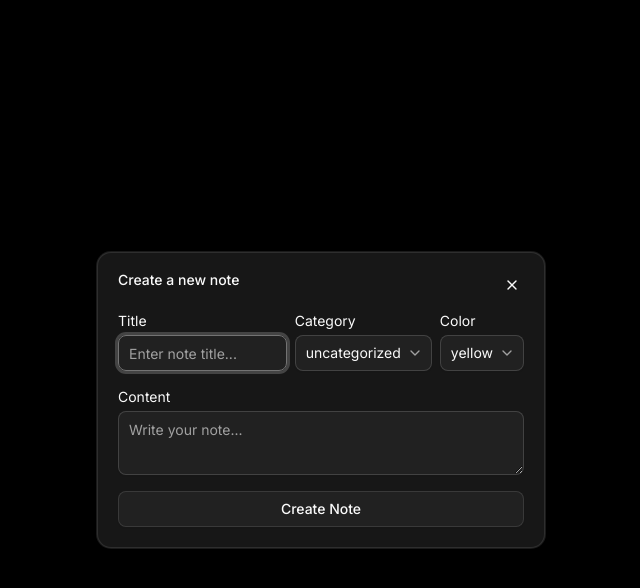
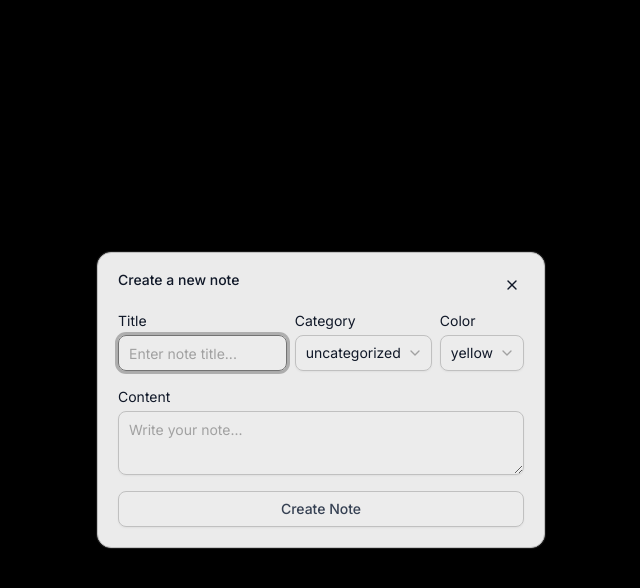
Before and after one commit to DenisDK/Zustand-mini-task, a Next.js app: page / in a window 1280 px wide. Both pictures are taken after typing "Sample" into the empty fields and a click on the button "+ New Note". Shown: the top 588 px of the page, without its empty margins (319-959 px from the left). Built offline with nearby package versions, Linux system fonts and the light colour scheme.

Commit message:
change style CreateNoteDialog

```diff
--- a/modules/notes/components/CreateNoteDialog.tsx
+++ b/modules/notes/components/CreateNoteDialog.tsx
@@ -74,18 +74,26 @@ const CreateNoteDialog = ({
 
   return (
     <Dialog open={open} onOpenChange={onOpenChange}>
-      <DialogContent className={"border p-5"}>
+      <DialogContent
+        className={
+          "border p-5 border-[#c0c0c0] bg-[#ebebeb] text-gray-900 shadow-xl"
+        }
+      >
         <DialogHeader>
-          <DialogTitle>{note ? "Edit note" : "Create a new note"}</DialogTitle>
+          <DialogTitle className={"text-gray-900"}>
+            {note ? "Edit note" : "Create a new note"}
+          </DialogTitle>
         </DialogHeader>
 
         <div className="space-y-4">
           <div className="flex items-center gap-2">
             <div className="flex-1">
-              <label htmlFor="note-title">Title</label>
+              <label htmlFor="note-title" className="text-gray-900">
+                Title
+              </label>
               <Input
                 id="note-title"
-                className="mt-1"
+                className="mt-1 border-[#c0c0c0]"
                 placeholder="Enter note title..."
                 value={title}
                 onChange={(event) => setTitle(event.target.value)}
@@ -93,7 +101,9 @@ const CreateNoteDialog = ({
             </div>
 
             <div className="">
-              <label htmlFor="category">Category</label>
+              <label htmlFor="category" className="text-gray-900">
+                Category
+              </label>
               <Select
                 value={category}
                 id="category"
@@ -103,20 +113,27 @@ const CreateNoteDialog = ({
                   }
                 }}
               >
-                <SelectTrigger className="mt-1">
+                <SelectTrigger className="mt-1 border-[#c0c0c0]">
                   <SelectValue placeholder="Filter notes" />
                 </SelectTrigger>
 
-                <SelectContent>
+                <SelectContent className="border border-gray-300 bg-[#ebebeb] text-gray-900">
                   <SelectGroup>
-                    <SelectLabel>Category</SelectLabel>
+                    <SelectLabel className="text-gray-900">
+                      Category
+                    </SelectLabel>
+
                     {filterItems
                       .filter(
                         (item) =>
                           item.value !== "all" && item.value !== "pinned",
                       )
                       .map((item) => (
-                        <SelectItem key={item.value} value={item.value}>
+                        <SelectItem
+                          key={item.value}
+                          value={item.value}
+                          className="text-gray-800 focus:bg-[#dcdcdc] focus:text-gray-900 focus:**:text-gray-900!"
+                        >
                           {item.label}
                         </SelectItem>
                       ))}
@@ -126,7 +143,9 @@ const CreateNoteDialog = ({
             </div>
 
             <div className="">
-              <label htmlFor="color">Color</label>
+              <label htmlFor="color" className="text-gray-900">
+                Color
+              </label>
               <Select
                 value={color}
                 id="color"
@@ -136,18 +155,22 @@ const CreateNoteDialog = ({
                   }
                 }}
               >
-                <SelectTrigger className="mt-1">
+                <SelectTrigger className="mt-1 border-[#c0c0c0]">
                   <SelectValue placeholder="Filter notes" />
                 </SelectTrigger>
 
                 <SelectContent>
-                  <SelectGroup>
-                    <SelectLabel>Color</SelectLabel>
+                  <SelectGroup className={"bg-[#ebebeb]"}>
+                    <SelectLabel className={"text-gray-800"}>Color</SelectLabel>
                     {colorItems.map((item) => (
-                      <SelectItem key={item.value} value={item.value}>
+                      <SelectItem
+                        key={item.value}
+                        value={item.value}
+                        className="text-gray-800 focus:bg-[#dcdcdc] focus:text-gray-900! focus:**:text-gray-900!"
+                      >
                         <div className="flex items-center gap-2">
                           <span
-                            className="size-3.5 rounded-full border border-black/10"
+                            className="size-3.5 rounded-full border border-black/15"
                             style={{ backgroundColor: item.hex }}
                           />
                           {item.label}
@@ -164,7 +187,7 @@ const CreateNoteDialog = ({
             <label htmlFor="note-content">Content</label>
             <Textarea
               id="note-content"
-              className="mt-1"
+              className="mt-1 border-[#c0c0c0]"
               placeholder="Write your note..."
               value={content}
               onChange={(event) => setContent(event.target.value)}
@@ -173,7 +196,7 @@ const CreateNoteDialog = ({
 
           <Button
             variant="outline"
-            className="w-full"
+            className="w-full border-[#c0c0c0]! text-gray-700 hover:bg-[#d3d3d3]! hover:text-black"
             type="button"
             onClick={handleSubmit}
           >
```
